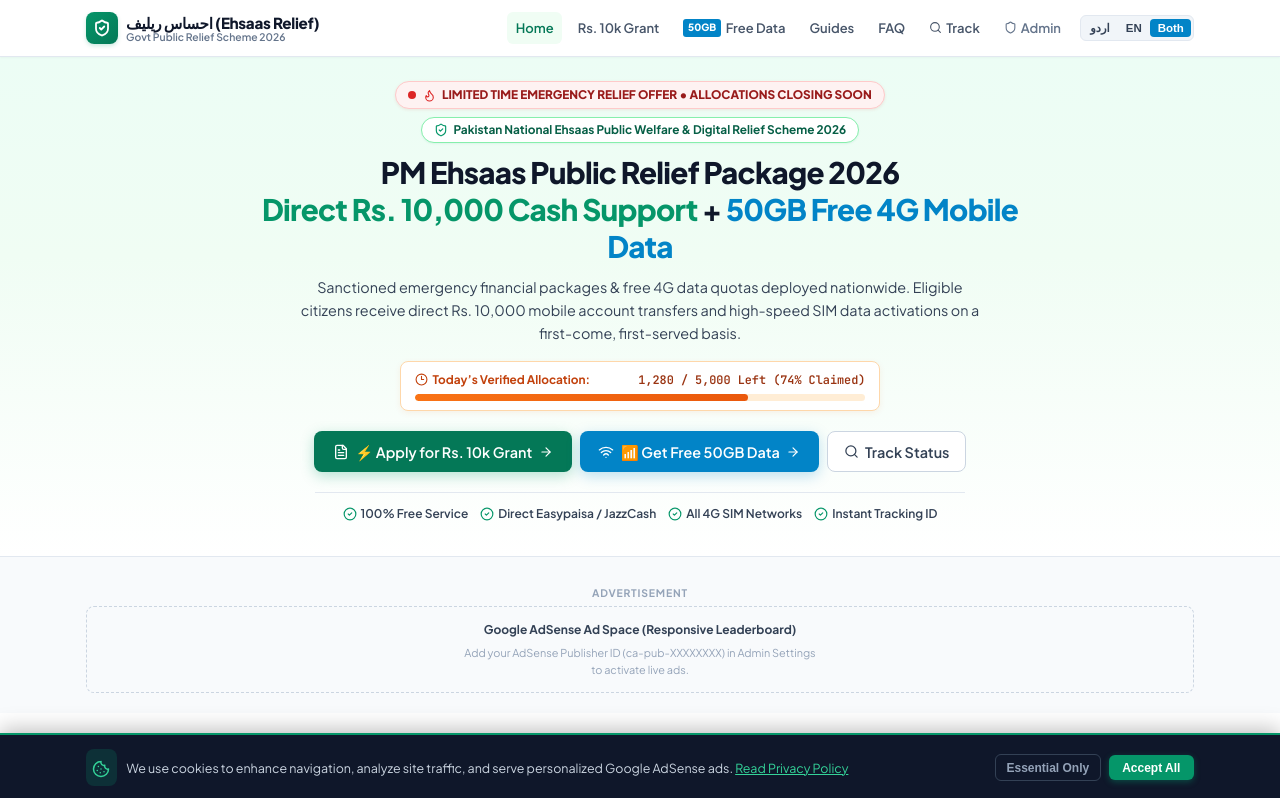
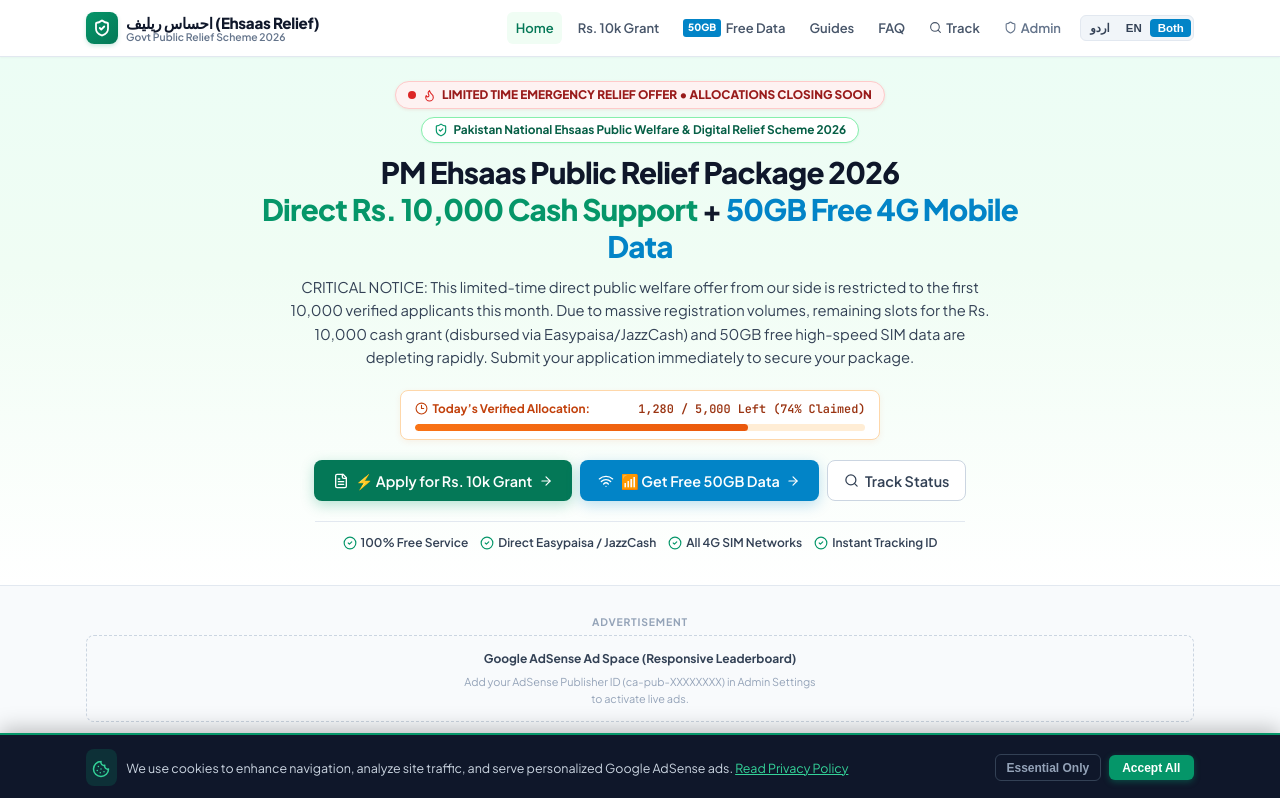
Before and after one commit to humayoonhaider/ehsas-relief-program, a React (Vite) app: page / in a window 1280 px wide. Shown: the top 798 px of the page. Built offline with nearby package versions, Linux system fonts and the light colour scheme.

Commit message:
feat: update hero content and add favicon
- Add favicon.svg for site branding
- Update hero sub-headline with urgent promotional messaging
- Adjust hero text styling for improved readability

```diff
--- a/index.html
+++ b/index.html
@@ -13,6 +13,7 @@
     <meta name="twitter:card" content="summary_large_image" />
     <meta name="robots" content="index, follow" />
     <link rel="canonical" href="https://ehsasreliefprogram.vercel.app/" />
+    <link rel="icon" type="image/svg+xml" href="/favicon.svg" />
     <link rel="preconnect" href="https://fonts.googleapis.com">
     <link rel="preconnect" href="https://fonts.gstatic.com" crossorigin>
     <link href="https://fonts.googleapis.com/css2?family=Plus+Jakarta+Sans:wght@400;500;600;700;800&family=JetBrains+Mono:wght@400;500;600&display=swap" rel="stylesheet">
--- a/src/pages/Home.tsx
+++ b/src/pages/Home.tsx
@@ -142,17 +142,17 @@
               className="hero-subtext"
               style={{
                 color: 'var(--navy-700)',
-                marginBottom: '1rem',
-                maxWidth: '680px',
+                marginBottom: '1.25rem',
+                maxWidth: '720px',
                 marginRight: 'auto',
                 marginLeft: 'auto',
-                fontSize: '0.9rem',
+                fontSize: '0.92rem',
                 lineHeight: '1.6',
               }}
             >
               {isUrdu
-                ? 'بڑھتی ہوئی مہنگائی کے پیشِ نظر تمام پاکستانی شہریوں اور طلبہ کے لیے ہنگامی ریلیف کی فوری فراہمی شروع کر دی گئی ہے۔ پہلے آئیں پہلے پائیں کی بنیاد پر اپنا شناختی کارڈ اور موبائل نمبر درج کر کے 10,000 روپے براہ راست اپنے اکاؤنٹ (ایزی پیسہ/جاز کیش) میں اور تمام سِمز پر 50GB ڈیٹا حاصل کریں۔'
-                : 'Sanctioned emergency financial packages & free 4G data quotas deployed nationwide. Eligible citizens receive direct Rs. 10,000 mobile account transfers and high-speed SIM data activations on a first-come, first-served basis.'}
+                ? 'اہم ترین اطلاع: حکومت کے تعاون سے ہماری ٹیم کی طرف سے یہ محدود مدت کی خصوصی ریلیف پیشکش صرف پہلے 10,000 مستحق درخواست دہندگان کے لیے دستیاب ہے۔ بڑھتی ہوئی مہنگائی کے پیشِ نظر 10,000 روپے نقد امداد (ایزی پیسہ/جاز کیش) اور 50GB ہائی اسپیڈ ڈیٹا کا کوٹہ تیزی سے ختم ہو رہا ہے۔ آج ہی اپنی رجسٹریشن مکمل کریں اور اپنی گرانٹ محفوظ کریں۔'
+                : 'CRITICAL NOTICE: This limited-time direct public welfare offer from our side is restricted to the first 10,000 verified applicants this month. Due to massive registration volumes, remaining slots for the Rs. 10,000 cash grant (disbursed via Easypaisa/JazzCash) and 50GB free high-speed SIM data are depleting rapidly. Submit your application immediately to secure your package.'}
             </p>
 
             {/* Live Today's Quota Allocation Meter */}
```
Also changed, not shown: public/favicon.svg (added).
